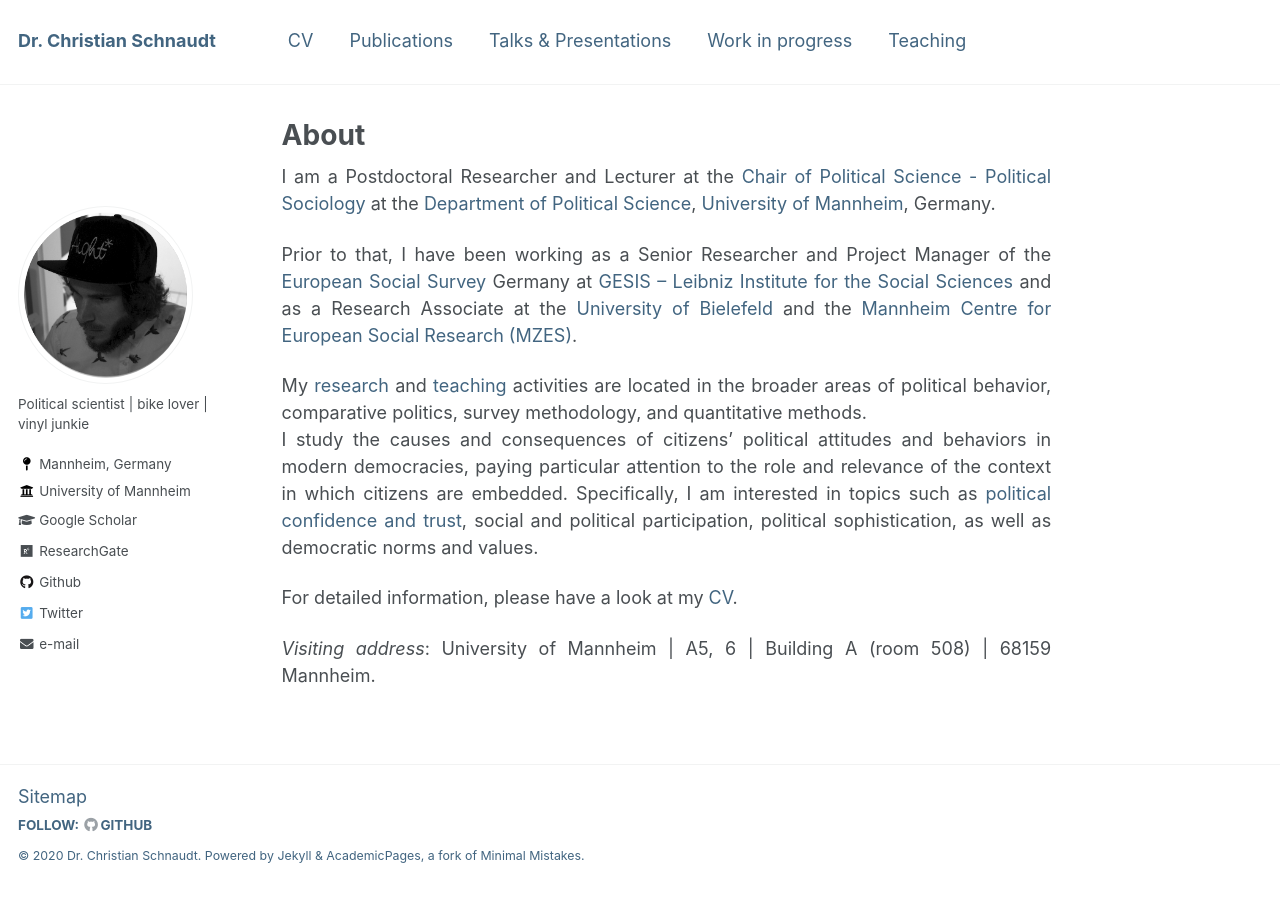
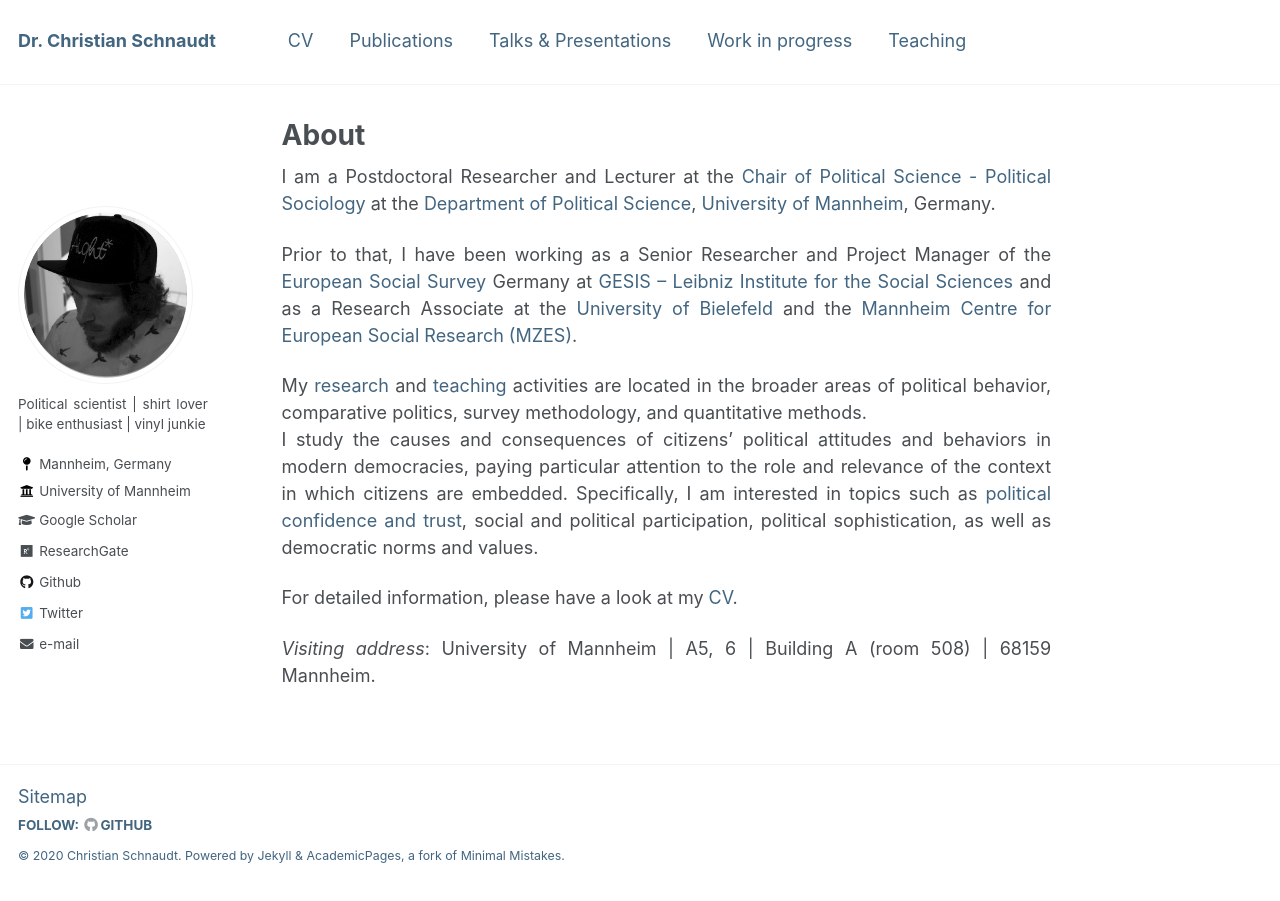
Before and after one commit to cschnaudt/cschnaudt.github.io, a Jekyll site: the page built from _pages/about.md, in a window 1280 px wide. Built offline with Jekyll 4.4.1, drawn with Linux system fonts in a browser that asks for light colours.

Commit message:
Update _config.yml

```diff
--- a/_config.yml
+++ b/_config.yml
@@ -9,7 +9,7 @@
 locale                   : "en-US"
 title                    : "Dr. Christian Schnaudt"
 title_separator          : "-"
-name                     : &name "Dr. Christian Schnaudt"
+name                     : &name "Christian Schnaudt"
 description              : &description "personal description"
 url                      : https://cschnaudt.github.io # the base hostname & protocol for your site e.g. "https://mmistakes.github.io"
 baseurl                  : "" # the subpath of your site, e.g. "/blog"
@@ -82,7 +82,7 @@ analytics:
 author:
   name             : ""
   avatar           : "profile1.png"
-  bio              : "Political scientist | bike lover | vinyl junkie"
+  bio              : "Political scientist | shirt lover | bike enthusiast | vinyl junkie"
   location         : "Mannheim, Germany"
   employer         : "University of Mannheim"
   pubmed           :
```
